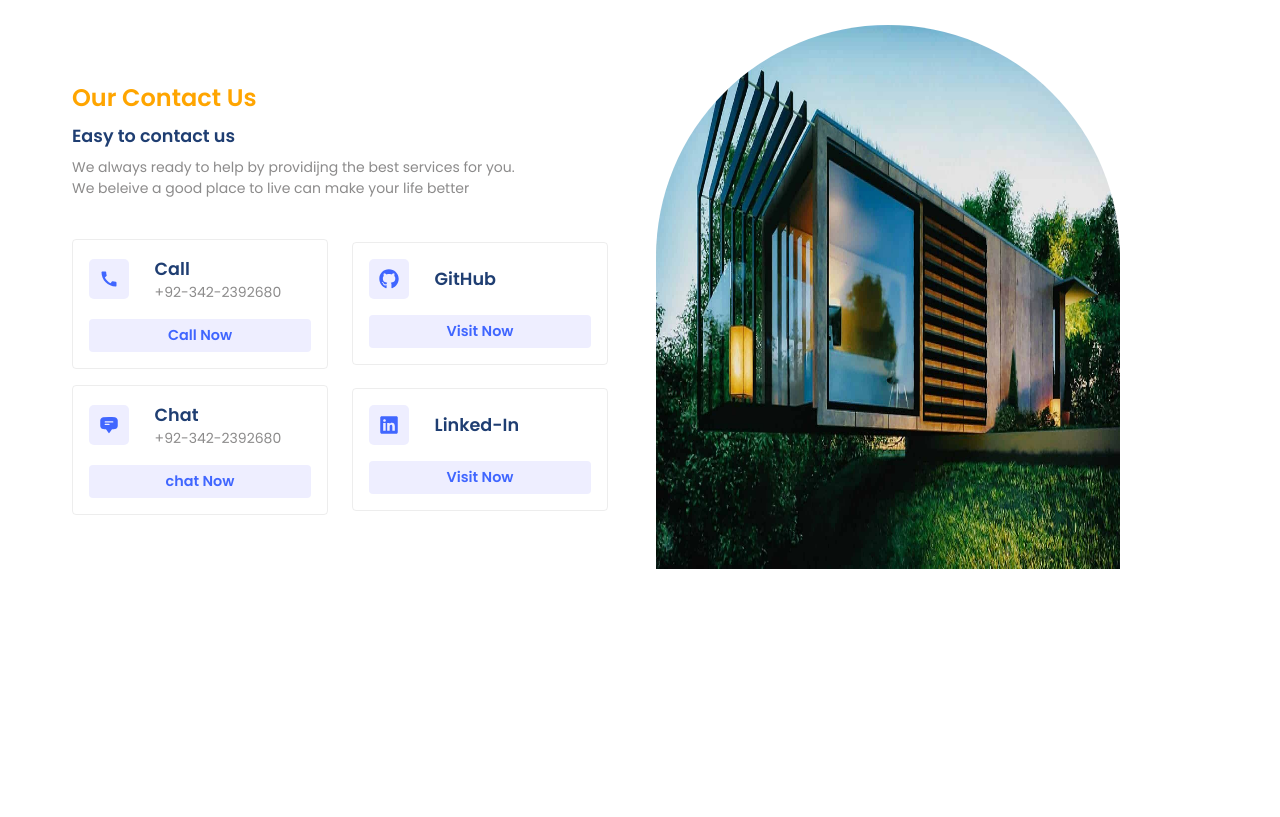
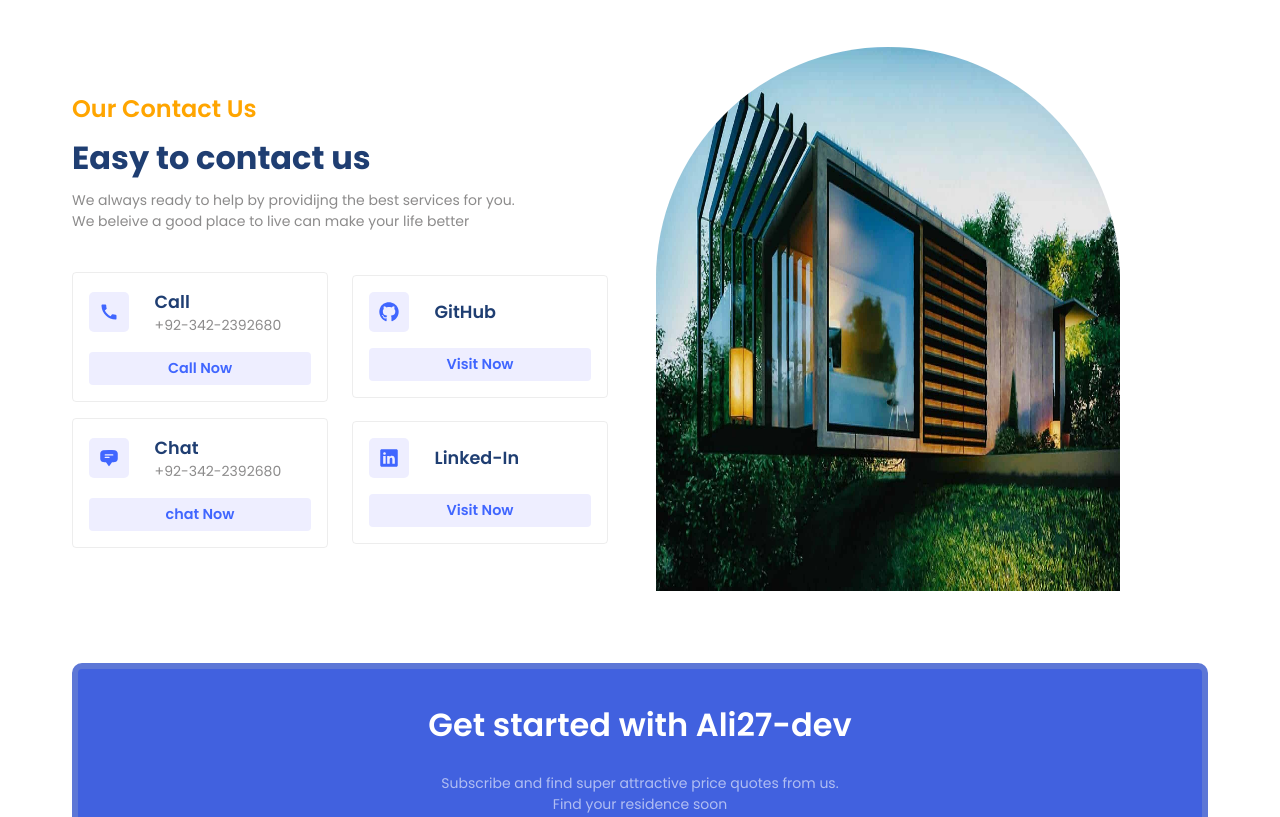
Before and after one commit to ali27-dev/real-Estate-website, a React (Vite) app: page / in a window 1280 px wide. Shown: the part 1980-2797 px from the top of the page. Before the commit the page ends 2589 px from the top, so only its background shows below. Built offline with nearby package versions, Linux system fonts and the light colour scheme.

Commit message:
i am complete the website in the end i am added two section GetStarted and Footer section,the responsiveness is remaining

```diff
--- a/src/App.jsx
+++ b/src/App.jsx
@@ -5,6 +5,9 @@ import Companies from "./components/Companies/Companies.jsx";
 import Residences from "./components/Residences/Residences.jsx";
 import Value from "./components/Values/Value.jsx";
 import Contact from "./components/Contact/Contact.jsx";
+import GetStarted from "./components/GetStarted/GetStarted.jsx";
+import Footer from "./components/Footer/Footer.jsx";
+
 function App() {
   return (
     <div className="App">
@@ -17,6 +20,8 @@ function App() {
       <Residences />
       <Value />
       <Contact />
+      <GetStarted />
+      <Footer />
     </div>
   );
 }
--- a/src/components/Contact/Contact.css
+++ b/src/components/Contact/Contact.css
@@ -28,9 +28,7 @@
   transition: all 300ms ease-in;
 }
 
-.mode .button,
-.button > a {
-  text-decoration: none;
+.mode .button {
   width: 100%;
   gap: 1.44rem;
   background: var(--light-blue);
@@ -38,13 +36,14 @@
   font-size: 1.44rem;
   font-weight: 600;
 }
-
+.mode .button .c-link {
+  font-size: 1.44rem;
+}
 .mode > :nth-child(1) {
   width: 100%;
   gap: 2.56rem;
 }
-.mode .detail .primary-text,
-.primary-text {
+.mode .detail .primary-text {
   font-size: 1.76rem;
   font-weight: 600;
 }
--- a/src/components/Contact/Contact.jsx
+++ b/src/components/Contact/Contact.jsx
@@ -61,7 +61,7 @@ export default function Contect() {
                   <a
                     href="https://github.com/"
                     target="_blank"
-                    className="flex-center"
+                    className="flex-center c-link"
                   >
                     Visit Now
                   </a>
@@ -111,7 +111,7 @@ export default function Contect() {
                   <a
                     href="https://www.linkedin.com/feed/?trk=guest_homepage-basic_google-one-tap-submit"
                     target="_blank"
-                    className="flex-center"
+                    className="flex-center c-link"
                   >
                     Visit Now
                   </a>
--- /dev/null
+++ b/src/components/Footer/Footer.css
@@ -0,0 +1,18 @@
+.f-container {
+  justify-content: space-between;
+}
+
+.f-left {
+  gap: 1.6rem;
+}
+.f-left p {
+  width: 60%;
+}
+.menu {
+  gap: 1.6rem;
+}
+.menu a {
+  margin-top: 2rem;
+  font-size: 1.6rem;
+  font-weight: 600;
+}
--- /dev/null
+++ b/src/components/Footer/Footer.jsx
@@ -0,0 +1,29 @@
+import "./Footer.css";
+export default function Footer() {
+  return (
+    <section className="f-wrapper">
+      <div className="f-container paddings inner-width flex-center">
+        {/* left-side */}
+        <div className="f-left flex-col-start">
+          <a href="https://github.com/" target="_blank">
+            <img src="./logo-ali-2.png" alt="" width={100} />
+          </a>
+          <p className="secondary-text">
+            Our vision is to make all people the best place to live for them.
+          </p>
+        </div>
+        {/* right-side */}
+        <div className="f-right ">
+          <h3 className="primary-text">Information</h3>
+          <p className="secondary-text">145 New York, FL 5467, USA</p>
+          <div className="menu flex-center ">
+            <a href="#">Property</a>
+            <a href="#">Services</a>
+            <a href="#">Product</a>
+            <a href="#">About Us</a>
+          </div>
+        </div>
+      </div>
+    </section>
+  );
+}
--- /dev/null
+++ b/src/components/GetStarted/GetStarted.css
@@ -0,0 +1,23 @@
+.inner-container {
+  gap: 2.4rem;
+  padding: 3.2rem;
+  background: #4161df;
+  border-radius: 10px;
+  border: 6px solid #5d77d6;
+  text-align: center;
+}
+
+.inner-container .primary-text {
+  color: white;
+  font-weight: 600;
+}
+.inner-container .secondary-text {
+  color: rgba(255, 255, 255, 0.587);
+}
+
+.inner-container .button {
+  background: #5a73d7;
+  border: 2px solid white;
+  box-shadow: var(--shadow);
+  border-radius: 10px;
+}
--- /dev/null
+++ b/src/components/GetStarted/GetStarted.jsx
@@ -0,0 +1,22 @@
+import "./GetStarted.css";
+
+export default function GetStarted() {
+  return (
+    <section className="g-wrapper">
+      <div className="g-container paddings inner-width">
+        <div className="flex-col-center inner-container">
+          <h2 className="primary-text">Get started with Ali27-dev</h2>
+          <p className="secondary-text">
+            Subscribe and find super attractive price quotes from us. <br />
+            Find your residence soon
+          </p>
+          <button className="button">
+            <a href="mailto:khanali3229@gmail.com" target="_blank">
+              Get Started
+            </a>
+          </button>
+        </div>
+      </div>
+    </section>
+  );
+}
```
Also changed, not shown: public/logo-ali-2.png (added).
